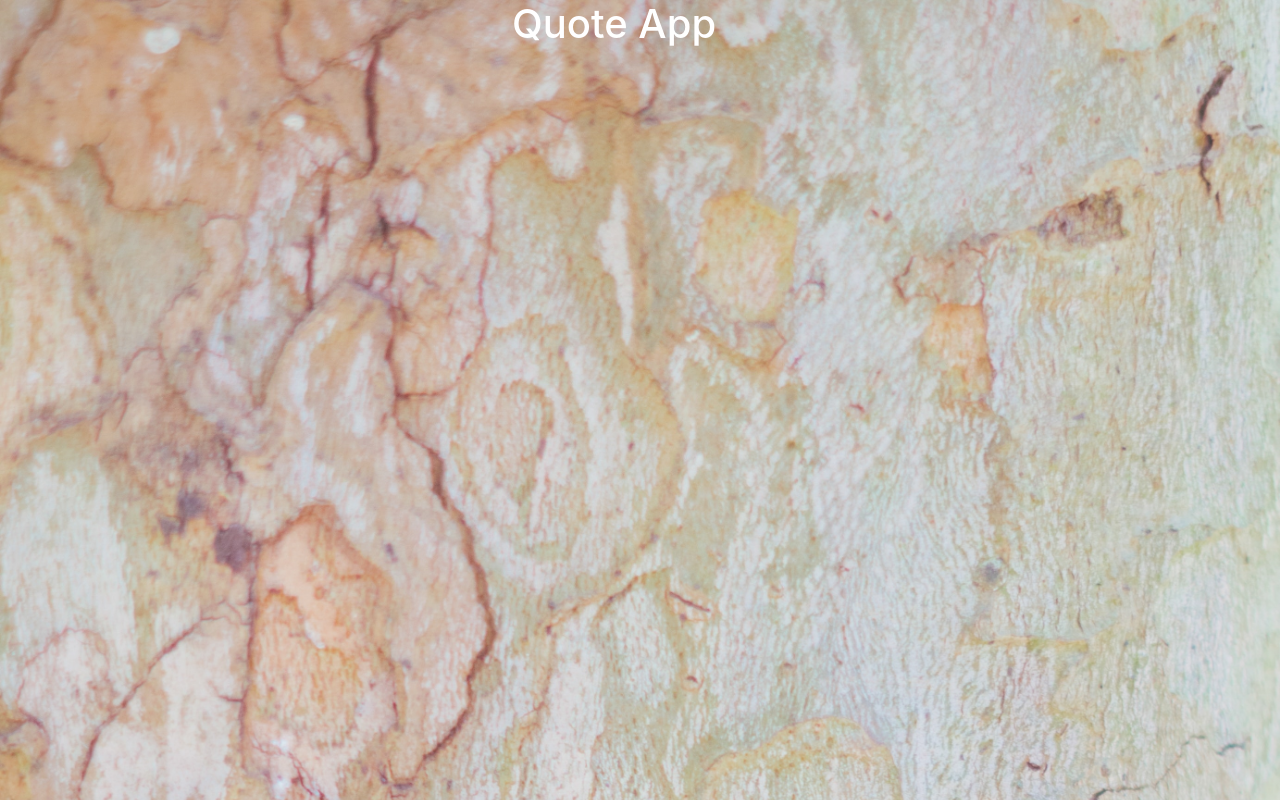
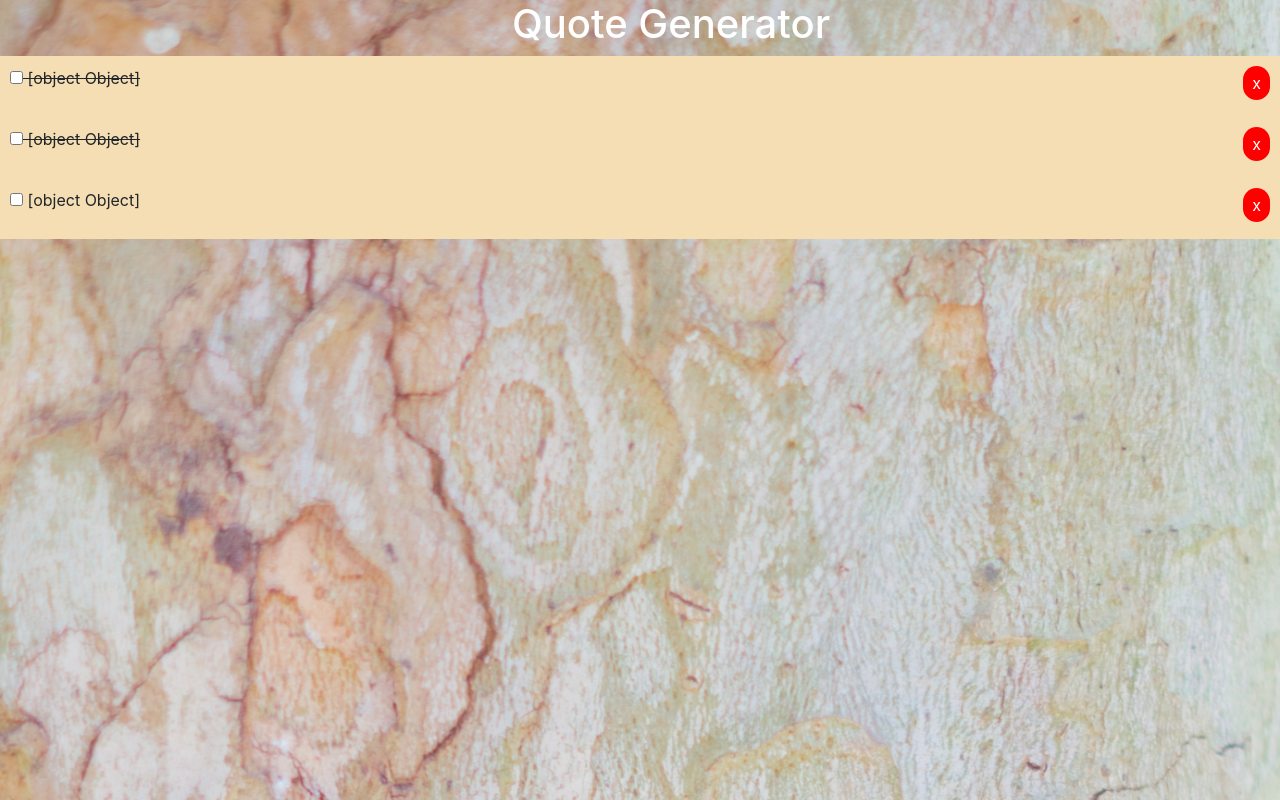
Before and after one commit to MaryamMuchai/Quote-app, an Angular app in the folder Documents/moringa-core/Quote-App/Quotes/: page / in a window 1280 px wide. Built offline with nearby package versions, Linux system fonts and the light colour scheme.

Commit message:
adding the delete and toggle function

```diff
--- a/Documents/moringa-core/Quote-App/Quotes/src/app/app.component.html
+++ b/Documents/moringa-core/Quote-App/Quotes/src/app/app.component.html
@@ -1,5 +1,3 @@
 <div>
-  <h1>Quote App</h1>
-
-
-</div>
+  <app-todos></app-todos>
+  </div>
--- a/Documents/moringa-core/Quote-App/Quotes/src/app/app.module.ts
+++ b/Documents/moringa-core/Quote-App/Quotes/src/app/app.module.ts
@@ -4,6 +4,7 @@ import { BrowserModule } from '@angular/platform-browser';
 import { AppRoutingModule } from './app-routing.module';
 import { AppComponent } from './app.component';
 import { TodosComponent } from './todos/todos.component';
+import { TodoItemComponent } from './todo-item/todo-item.component';
 
 
 
@@ -11,6 +12,7 @@ import { TodosComponent } from './todos/todos.component';
   declarations: [
     AppComponent,
     TodosComponent,
+    TodoItemComponent,
 
   ],
   imports: [
--- /dev/null
+++ b/Documents/moringa-core/Quote-App/Quotes/src/app/models/Todo.ts
@@ -0,0 +1,3 @@
+export class Todo {
+    constructor( id:number, title:string, completed: boolean) {}
+}
--- /dev/null
+++ b/Documents/moringa-core/Quote-App/Quotes/src/app/todo-item/todo-item.component.css
@@ -0,0 +1,17 @@
+.del {
+    background:red;
+    color: white;
+    border: none;
+    cursor: pointer;
+    float:right;
+    border-radius: 50px;
+    padding: 5px 9px;
+}
+.todo {
+    background: wheat;
+    padding: 10px;
+    border-bottom: 1px wheat dotted;
+}
+.is-complete {
+    text-decoration: line-through;
+}
--- /dev/null
+++ b/Documents/moringa-core/Quote-App/Quotes/src/app/todo-item/todo-item.component.html
@@ -0,0 +1,7 @@
+<div [ngClass]="setClasses()">
+<p>
+    <input (change)="onToggle(todo)" type="checkbox"/>
+    {{ todo}}
+    <button (click)="onDelete(todo)" class="del">x</button>
+</p>
+</div>
--- /dev/null
+++ b/Documents/moringa-core/Quote-App/Quotes/src/app/todo-item/todo-item.component.ts
@@ -0,0 +1,30 @@
+import { Component, OnInit, Input} from '@angular/core';
+import { Todo } from '../models/Todo';
+
+@Component({
+  selector: 'app-todo-item',
+  templateUrl: './todo-item.component.html',
+  styleUrls: ['./todo-item.component.css']
+})
+export class TodoItemComponent implements OnInit {
+  @Input()
+  todo!: Todo;
+  constructor() { }
+
+  ngOnInit(): void {
+  }
+//set Dynamic classes
+setClasses() {
+  let classes= {
+    todo: true,
+    'is-complete': this.todo.completed
+  }
+  return classes;
+}
+onToggle(todo) {
+ todo.completed=!todo.completed;
+}
+onDelete(todo) {
+
+}
+}
--- a/Documents/moringa-core/Quote-App/Quotes/src/app/todos/todos.component.html
+++ b/Documents/moringa-core/Quote-App/Quotes/src/app/todos/todos.component.html
@@ -1 +1,3 @@
-<p>todos works!</p>
+<h1>Quote Generator</h1>
+<app-todo-item  *ngFor="let todo of todos" [todo]="todo">
+</app-todo-item>
--- a/Documents/moringa-core/Quote-App/Quotes/src/app/todos/todos.component.ts
+++ b/Documents/moringa-core/Quote-App/Quotes/src/app/todos/todos.component.ts
@@ -1,15 +1,33 @@
-import { Component, OnInit } from '@angular/core';
-
+import { Component, OnInit, Input } from '@angular/core';
+import { Todo } from '../models/Todo';
 @Component({
   selector: 'app-todos',
   templateUrl: './todos.component.html',
   styleUrls: ['./todos.component.css']
 })
 export class TodosComponent implements OnInit {
+  todos: Todo[] = [];
 
   constructor() { }
 
-  ngOnInit(): void {
+  ngOnInit() {
+    this.todos = [
+      {
+        id: 1,
+        title: 'Todo One',
+        completed: true
+      },
+      {
+        id: 2,
+        title: 'Todo Two',
+        completed: true
+      },
+      {
+        id: 3,
+        title: 'Todo Three',
+        completed: false
+      }
+    ]
   }
 
 }
```
Also changed, not shown: 2 other files (tests, documents, lock files or other folders).
